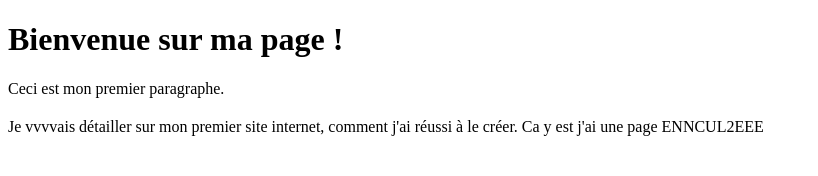
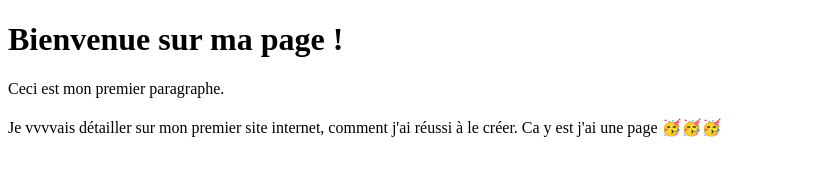
Before and after one commit to GPVnRT/GPVnRT.github.io, a plain HTML site: page index.html in a window 1280 px wide. Shown: the whole page, without its empty margins (0-818 px from the left). Drawn offline with Linux system fonts and the light colour scheme.

Commit message:
Update index.html

```diff
--- a/index.html
+++ b/index.html
@@ -10,7 +10,7 @@
     <h1>Bienvenue sur ma page !</h1>
     <p>Ceci est mon premier paragraphe.</p>
     <h2></h2>
-    <p> Je vvvvais détailler sur mon premier site internet, comment j'ai réussi à le créer. Ca y est j'ai une page ENNCUL2EEE</p>
+    <p> Je vvvvais détailler sur mon premier site internet, comment j'ai réussi à le créer. Ca y est j'ai une page 🥳🥳🥳</p>
 </body>
 
 </html>
```
